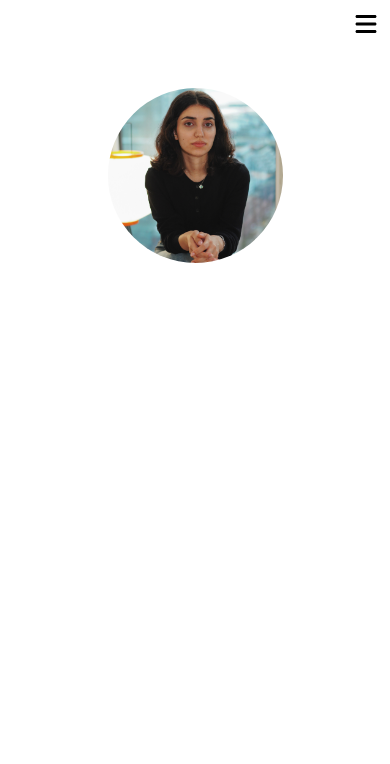
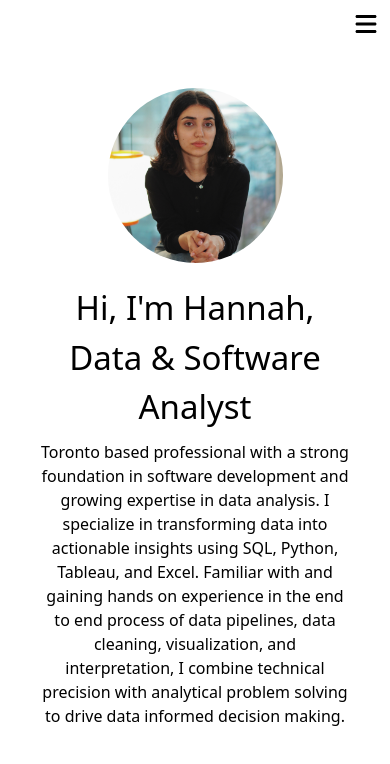
Before and after one commit to hannah-habibpour/portfolio, a Next.js app: page / in a window 390 px wide. Shown: the top 764 px of the page. Built offline with nearby package versions, Linux system fonts and the light colour scheme.

Commit message:
updated main page mobile version

```diff
--- a/app/page.tsx
+++ b/app/page.tsx
@@ -75,22 +75,26 @@ function MobileAppContent() {
       </div>
       <div className="mt-[20px]">
         <div>
-          {/* <div className="text-[33px]">
+          <div className="text-[33px]">
             <p>Hi, I'm Hannah,</p>
-            <p>Software Engineer</p>
+            <p>Data & Software Analyst</p>
           </div>
           <div className="text-[16px] py-[8px] max-w-md mx-auto">
             <p>
-              I'm a full-stack software engineer based in Toronto, with a degree
-              in computer programming. For the past two years, I've been
-              building products with a focus on clean code and thoughtful system
-              design.
+              Toronto based professional with a strong foundation in software
+              development and growing expertise in data analysis. I specialize
+              in transforming data into actionable insights using SQL, Python,
+              Tableau, and Excel. Familiar with and gaining hands on experience
+              in the end to end process of data pipelines, data cleaning,
+              visualization, and interpretation, I combine technical precision
+              with analytical problem solving to drive data informed decision
+              making.
             </p>
-            <p className="mt-[10px]">
+            {/* <p className="mt-[10px]">
               Away from the keyboard, I find inspiration in nature and creative
               expression through painting.
-            </p>
-          </div> */}
+            </p> */}
+          </div>
         </div>
         {/* <DownloadResumeBtn /> */}
       </div>
```
